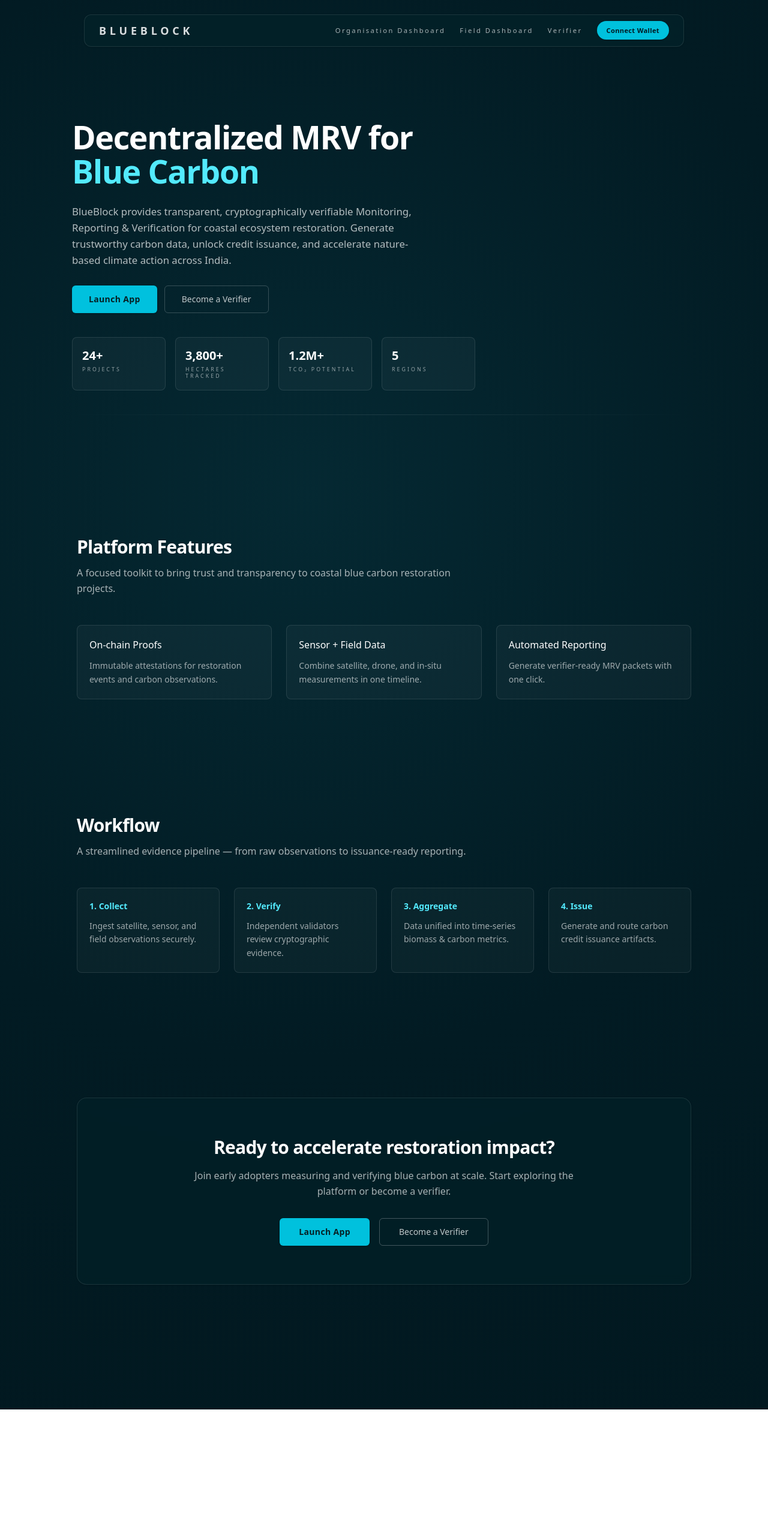
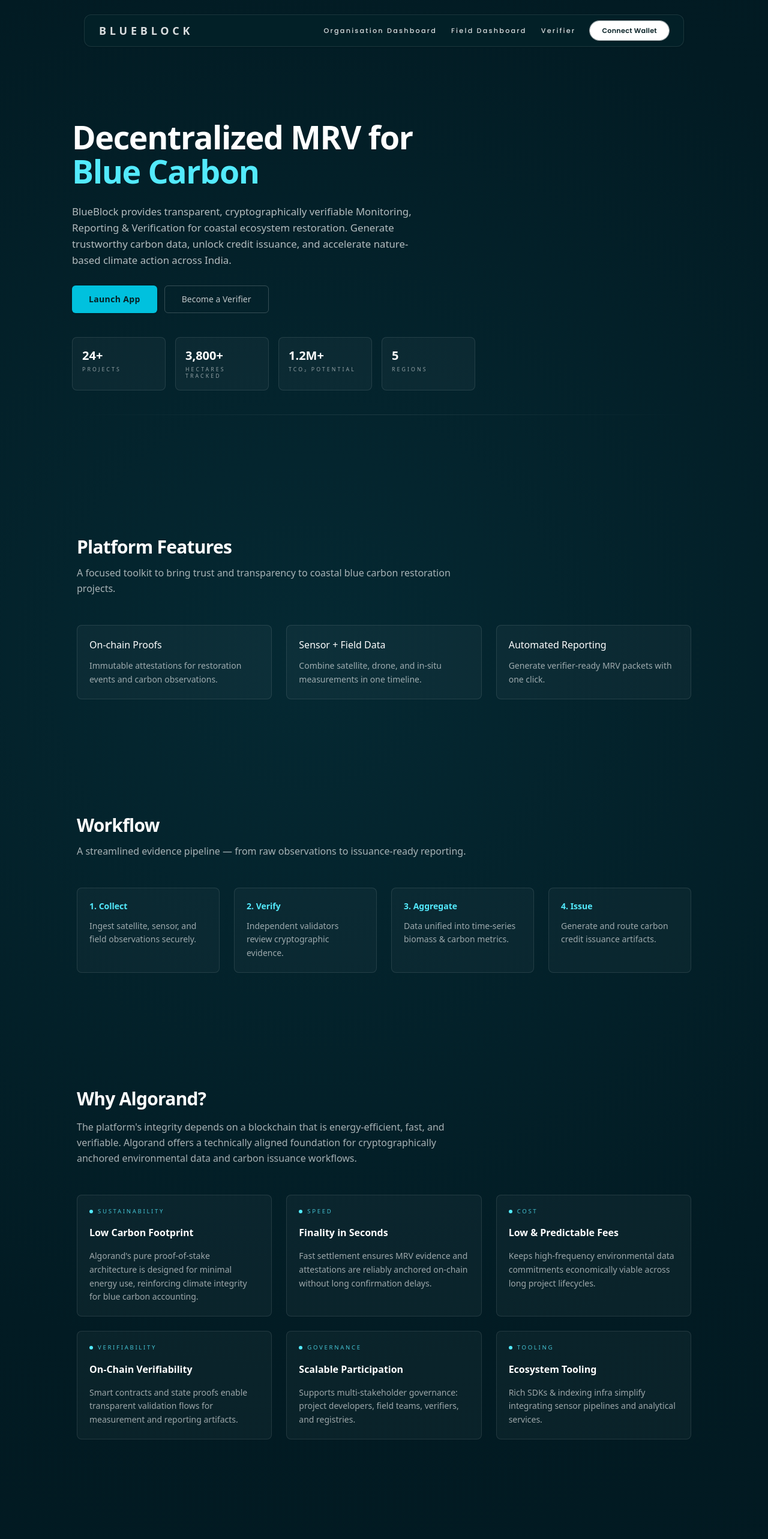
Before and after one commit to 0M3REXE/BlueBlock, a Next.js app: page / in a window 1280 px wide. Shown: the top 2566 px of the page at 60% size. Before the commit the page ends 2350 px from the top, so only its background shows below. Built offline with nearby package versions, Linux system fonts and the light colour scheme.

Commit message:
landing page

```diff
--- a/src/app/page.tsx
+++ b/src/app/page.tsx
@@ -1,12 +1,13 @@
 import Hero from "../components/Hero";
 import FeaturesSection from "../components/FeaturesSection";
 import WorkflowSection from "../components/WorkflowSection";
+import AlgorandBenefitsSection from "../components/AlgorandBenefitsSection";
 import CTASection from "../components/CTASection";
 import Navbar, { NavLink } from "../components/Navbar";
 
 const NAV_LINKS: NavLink[] = [
-  { label: "Organisation Dashboard", href: "#org" },
-  { label: "Field Dashboard", href: "#field" },
+  { label: "Organisation Dashboard", href: "#organisation-dashboard" },
+  { label: "Field Dashboard", href: "#field-dashboard" },
   { label: "Verifier", href: "#verifier" },
   { label: "Connect Wallet", href: "#wallet" },
 ];
@@ -25,7 +26,8 @@
           <Hero className="" />
         </div>
         <FeaturesSection />
-        <WorkflowSection />
+  <WorkflowSection />
+  <AlgorandBenefitsSection />
         <CTASection />
         <div className="pb-24" />
       </section>
--- /dev/null
+++ b/src/components/AlgorandBenefitsSection.tsx
@@ -0,0 +1,64 @@
+interface Benefit {
+  title: string;
+  text: string;
+  tag?: string;
+}
+
+const BENEFITS: Benefit[] = [
+  {
+    title: "Low Carbon Footprint",
+    text: "Algorand's pure proof-of-stake architecture is designed for minimal energy use, reinforcing climate integrity for blue carbon accounting.",
+    tag: "SUSTAINABILITY"
+  },
+  {
+    title: "Finality in Seconds",
+    text: "Fast settlement ensures MRV evidence and attestations are reliably anchored on-chain without long confirmation delays.",
+    tag: "SPEED"
+  },
+  {
+    title: "Low & Predictable Fees",
+    text: "Keeps high-frequency environmental data commitments economically viable across long project lifecycles.",
+    tag: "COST"
+  },
+  {
+    title: "On-Chain Verifiability",
+    text: "Smart contracts and state proofs enable transparent validation flows for measurement and reporting artifacts.",
+    tag: "VERIFIABILITY"
+  },
+  {
+    title: "Scalable Participation",
+    text: "Supports multi-stakeholder governance: project developers, field teams, verifiers, and registries.",
+    tag: "GOVERNANCE"
+  },
+  {
+    title: "Ecosystem Tooling",
+    text: "Rich SDKs & indexing infra simplify integrating sensor pipelines and analytical services.",
+    tag: "TOOLING"
+  },
+];
+
+export default function AlgorandBenefitsSection() {
+  return (
+    <section id="algorand" className="mx-auto max-w-5xl py-24">
+      <div className="mb-12 flex flex-col gap-4">
+        <h2 className="font-heading text-2xl font-semibold tracking-tight text-white sm:text-3xl">Why Algorand?</h2>
+        <p className="max-w-2xl text-sm leading-relaxed text-white/65 sm:text-base">
+          The platform&apos;s integrity depends on a blockchain that is energy-efficient, fast, and verifiable. Algorand offers a technically aligned foundation for cryptographically anchored environmental data and carbon issuance workflows.
+        </p>
+      </div>
+      <div className="grid gap-6 sm:grid-cols-2 lg:grid-cols-3">
+        {BENEFITS.map(b => (
+          <div key={b.title} className="group relative flex flex-col gap-4 rounded-lg border border-white/10 bg-white/[0.035] p-5">
+            <div className="flex items-center gap-2 text-[0.6rem] font-medium tracking-[0.28em] text-cyan-300/80">
+              <span className="h-1.5 w-1.5 rounded-full bg-cyan-300" />
+              {b.tag}
+            </div>
+            <h3 className="text-sm font-semibold text-white sm:text-base">{b.title}</h3>
+            <p className="text-xs leading-relaxed text-white/60 sm:text-sm">{b.text}</p>
+            <span className="pointer-events-none absolute inset-0 rounded-lg ring-0 transition group-hover:ring-1 group-hover:ring-cyan-300/40" />
+          </div>
+        ))}
+      </div>
+    </section>
+  );
+}
--- a/src/components/Navbar.tsx
+++ b/src/components/Navbar.tsx
@@ -1,6 +1,13 @@
 "use client";
 
 import { useState } from "react";
+import { Poppins } from "next/font/google";
+
+const poppins = Poppins({
+  subsets: ["latin"],
+  weight: ["400", "500", "600", "700"],
+  variable: "--font-poppins-navbar",
+});
 
 export type NavLink = {
   label: string;
@@ -16,8 +23,8 @@
   const [open, setOpen] = useState(false);
 
   return (
-    <div className={`sticky top-4 z-40 mx-auto w-full max-w-5xl px-3 ${className}`}>
-      <header className="relative flex items-center justify-between gap-4 rounded-xl border border-white/10 bg-[#032229]/85 px-4 py-3 text-sm text-white/75 shadow-sm backdrop-blur-sm sm:px-6">
+    <div className={`sticky top-4 z-40 mx-auto w-full max-w-5xl px-3 ${className} ${poppins.variable}`}>
+  <header className="relative flex items-center justify-between gap-4 rounded-xl border border-white/10 bg-[#032229]/85 px-4 py-3 text-sm text-white/75 shadow-sm backdrop-blur-sm sm:px-6">
         <a href="#top" className="group flex items-center gap-2">
           <span className="font-heading text-lg font-semibold uppercase tracking-[0.32em] text-white/85 transition-colors group-hover:text-white">BlueBlock</span>
         </a>
@@ -47,7 +54,7 @@
         </button>
 
         <nav aria-label="Primary" className="hidden lg:block">
-          <ul className="flex items-center gap-6 text-[0.7rem] font-medium tracking-[0.22em] text-white/65">
+          <ul className="flex items-center gap-6 text-[0.7rem] font-medium tracking-[0.20em] text-white/85" style={{ fontFamily: 'var(--font-poppins-navbar)' }}>
             {links.map(({ label, href }, idx) => {
               const isWallet = /wallet/i.test(label) || idx === links.length - 1;
               return (
@@ -55,7 +62,7 @@
                   <a
                     className={`cursor-pointer select-none ${
                       isWallet
-                        ? 'rounded-full bg-cyan-400/90 px-4 py-2 font-semibold tracking-wide text-[#021a22] shadow hover:bg-cyan-300'
+                        ? 'rounded-full bg-white px-5 py-2 font-semibold tracking-wide text-[#062024] shadow-sm ring-1 ring-white/60 hover:bg-white/90 hover:ring-white'
                         : ''
                     }`}
                     href={href}
@@ -69,8 +76,8 @@
         </nav>
 
         {open && (
-          <div className="absolute left-0 top-full mt-2 w-full overflow-hidden rounded-xl border border-white/10 bg-[#032229]/95 p-4 shadow-lg lg:hidden">
-            <ul className="flex flex-col gap-2.5 text-[0.75rem] font-medium tracking-[0.25em] text-white/70">
+          <div className="absolute left-0 top-full mt-2 w-full overflow-hidden rounded-xl border border-white/10 bg-[#032229]/95 p-4 shadow-lg backdrop-blur-sm lg:hidden">
+            <ul className="flex flex-col gap-2.5 text-[0.75rem] font-medium tracking-[0.22em] text-white/80" style={{ fontFamily: 'var(--font-poppins-navbar)' }}>
               {links.map(({ label, href }, idx) => {
                 const isWallet = /wallet/i.test(label) || idx === links.length - 1;
                 return (
@@ -80,7 +87,7 @@
                       href={href}
                       className={`block rounded-xl px-4 py-3 transition-colors hover:bg-white/10 hover:text-white ${
                         isWallet
-                          ? 'bg-cyan-400/90 text-[#021a22] font-semibold tracking-wide hover:bg-cyan-300'
+                          ? 'bg-white text-[#062024] font-semibold tracking-wide shadow-sm ring-1 ring-white/60 hover:bg-white/90'
                           : ''
                       }`}
                     >
--- /dev/null
+++ b/src/lib/wallet/PeraWalletProvider.tsx
@@ -0,0 +1,80 @@
+"use client";
+
+import { createContext, useCallback, useContext, useEffect, useMemo, useState } from "react";
+import { PeraWalletConnect } from "@perawallet/connect";
+
+interface WalletContextValue {
+  address: string | null;
+  connecting: boolean;
+  connect: () => Promise<void>;
+  disconnect: () => Promise<void>;
+  isConnected: boolean;
+  pera: PeraWalletConnect | null;
+}
+
+const WalletContext = createContext<WalletContextValue | undefined>(undefined);
+
+let peraInstance: PeraWalletConnect | null = null;
+
+function getPera() {
+  if (!peraInstance) {
+    peraInstance = new PeraWalletConnect({ shouldShowSignTxnToast: false });
+  }
+  return peraInstance;
+}
+
+export function PeraWalletProvider({ children }: { children: React.ReactNode }) {
+  const [address, setAddress] = useState<string | null>(null);
+  const [connecting, setConnecting] = useState(false);
+  const pera = getPera();
+
+  const disconnect = useCallback(async () => {
+    try {
+      await pera.disconnect();
+    } catch (e) {
+      // ignore
+    } finally {
+      setAddress(null);
+    }
+  }, [pera]);
+
+  const connect = useCallback(async () => {
+    setConnecting(true);
+    try {
+      const accounts = await pera.connect();
+      pera.connector?.on("disconnect", disconnect);
+      if (accounts.length) setAddress(accounts[0]);
+    } catch (e: any) {
+      if (e?.data?.type !== "CONNECT_MODAL_CLOSED") {
+        console.error("Pera connect error", e);
+      }
+    } finally {
+      setConnecting(false);
+    }
+  }, [pera, disconnect]);
+
+  useEffect(() => {
+    pera
+      .reconnectSession()
+      .then((accounts) => {
+        pera.connector?.on("disconnect", disconnect);
+        if (pera.isConnected && accounts.length) {
+          setAddress(accounts[0]);
+        }
+      })
+      .catch((e) => console.warn("Reconnect failed", e));
+  }, [pera, disconnect]);
+
+  const value = useMemo<WalletContextValue>(
+    () => ({ address, connecting, connect, disconnect, isConnected: !!address, pera }),
+    [address, connecting, connect, disconnect, pera]
+  );
+
+  return <WalletContext.Provider value={value}>{children}</WalletContext.Provider>;
+}
+
+export function useWallet() {
+  const ctx = useContext(WalletContext);
+  if (!ctx) throw new Error("useWallet must be used within PeraWalletProvider");
+  return ctx;
+}
```
Also changed, not shown: package.json (+8 -6 lines), 1 other file (tests, documents, lock files or other folders).
